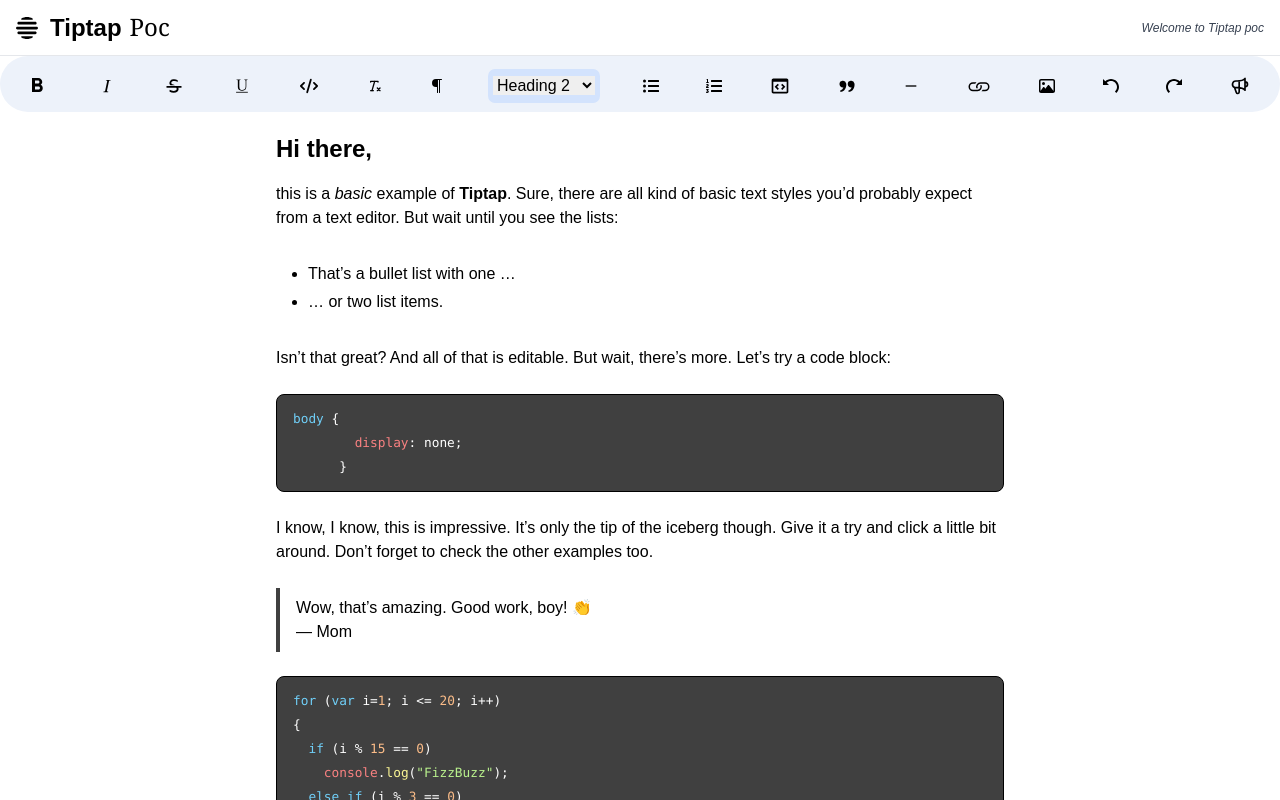
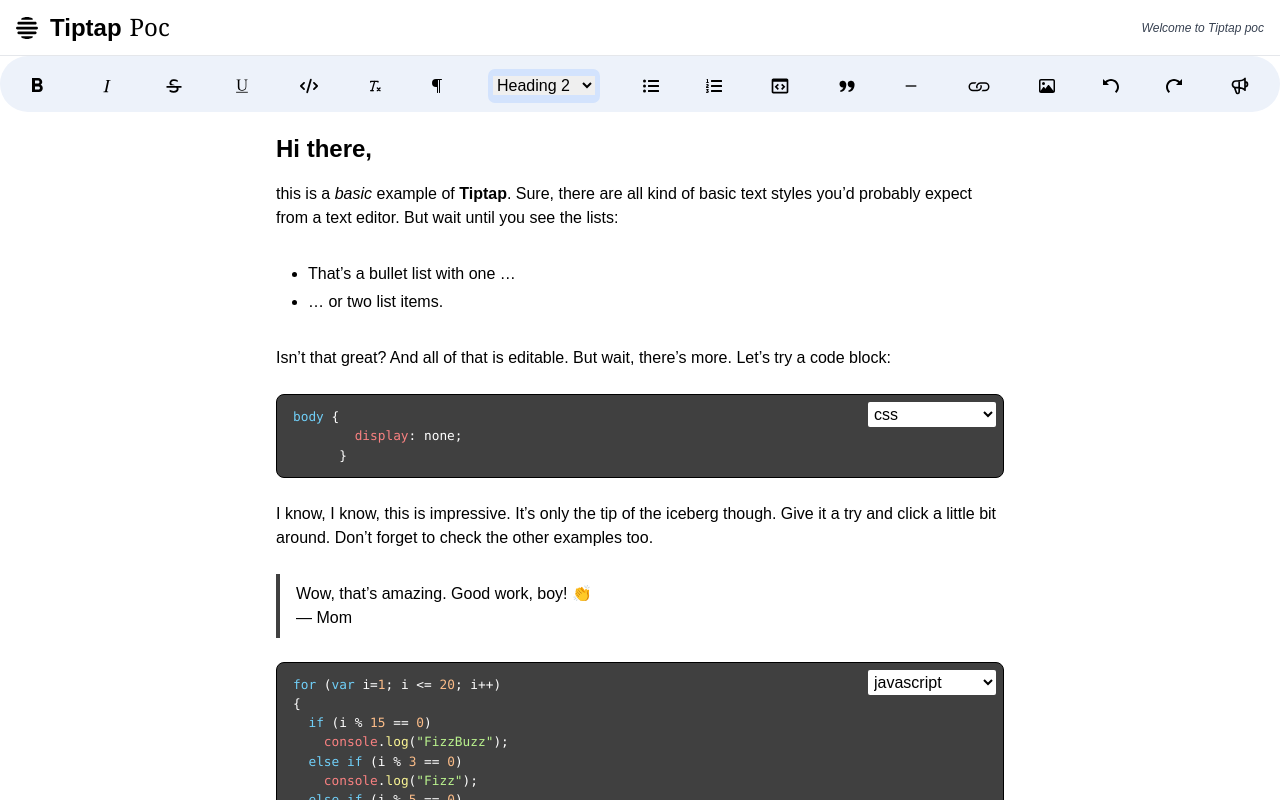
Before and after one commit to subas-marsdevs/Tiptap-poc, a Next.js app: page / in a window 1280 px wide. Shown: the top 800 px of the page. Built offline with nearby package versions, Linux system fonts and the light colour scheme.

Commit message:
add own componnet after debug

```diff
--- a/src/component/TipTap-Editor.tsx
+++ b/src/component/TipTap-Editor.tsx
@@ -21,22 +21,22 @@ import renderItems from "./suggetions/renderItems";
 import Blockquote from '@tiptap/extension-blockquote'
 import Callout from './callout/callout';
 import ReactComponent from './callout/CalloutExtention'
-// import { all, createLowlight } from 'lowlight'
-import CodeBlock from '@tiptap/extension-code-block'
-// import CodeBlockLowlight from '@tiptap/extension-code-block-lowlight'
-// import CodeBlockComponent from './codeblock/CodeBlockComponent'
+import { all, createLowlight } from 'lowlight'
+// import CodeBlock from '@tiptap/extension-code-block'
+import CodeBlockLowlight from '@tiptap/extension-code-block-lowlight'
+import CodeBlockComponent from './codeblock/CodeBlockComponent'
 // import DraggableNode from './drag-drop/DragNode'
 import css from 'highlight.js/lib/languages/css'
 import js from 'highlight.js/lib/languages/javascript'
 import ts from 'highlight.js/lib/languages/typescript'
 import html from 'highlight.js/lib/languages/xml'
-import { CodeBlockLowlight } from '@tiptap/extension-code-block-lowlight';
-import { common, createLowlight } from 'lowlight';
+// import { CodeBlockLowlight } from '@tiptap/extension-code-block-lowlight';
+// import { common, createLowlight } from 'lowlight';
 
 // const CodeBlockComponent = dynamic(() => import('./codeblock/CodeBlockComponent'), { ssr: false });
 
 
-// const lowlight = createLowlight(all)
+const lowlight = createLowlight(all)
 
 // you can also register individual languages
 // lowlight.register('html', html)
@@ -62,9 +62,9 @@ export default () => {
         },
         codeBlock: false
       }),
-      CodeBlockLowlight.configure({
-        lowlight: createLowlight(common)
-      }),
+      // CodeBlockLowlight.configure({
+      //   lowlight: createLowlight(common)
+      // }),
       TextAlign.configure({
         types: ['heading', 'paragraph'],
       }),
@@ -106,12 +106,12 @@ export default () => {
         }
       }),
       // CodeBlockLowlight.configure({ lowlight }),
-      // CodeBlockLowlight
-      //   .extend({
-      //     addNodeView() {
-      //       return ReactNodeViewRenderer(CodeBlockComponent)
-      //     },
-      // }).configure({ lowlight }),
+      CodeBlockLowlight
+        .extend({
+          addNodeView() {
+            return ReactNodeViewRenderer(CodeBlockComponent)
+          },
+      }).configure({ lowlight }),
       ReactComponent,
     ],
     content: `
```
